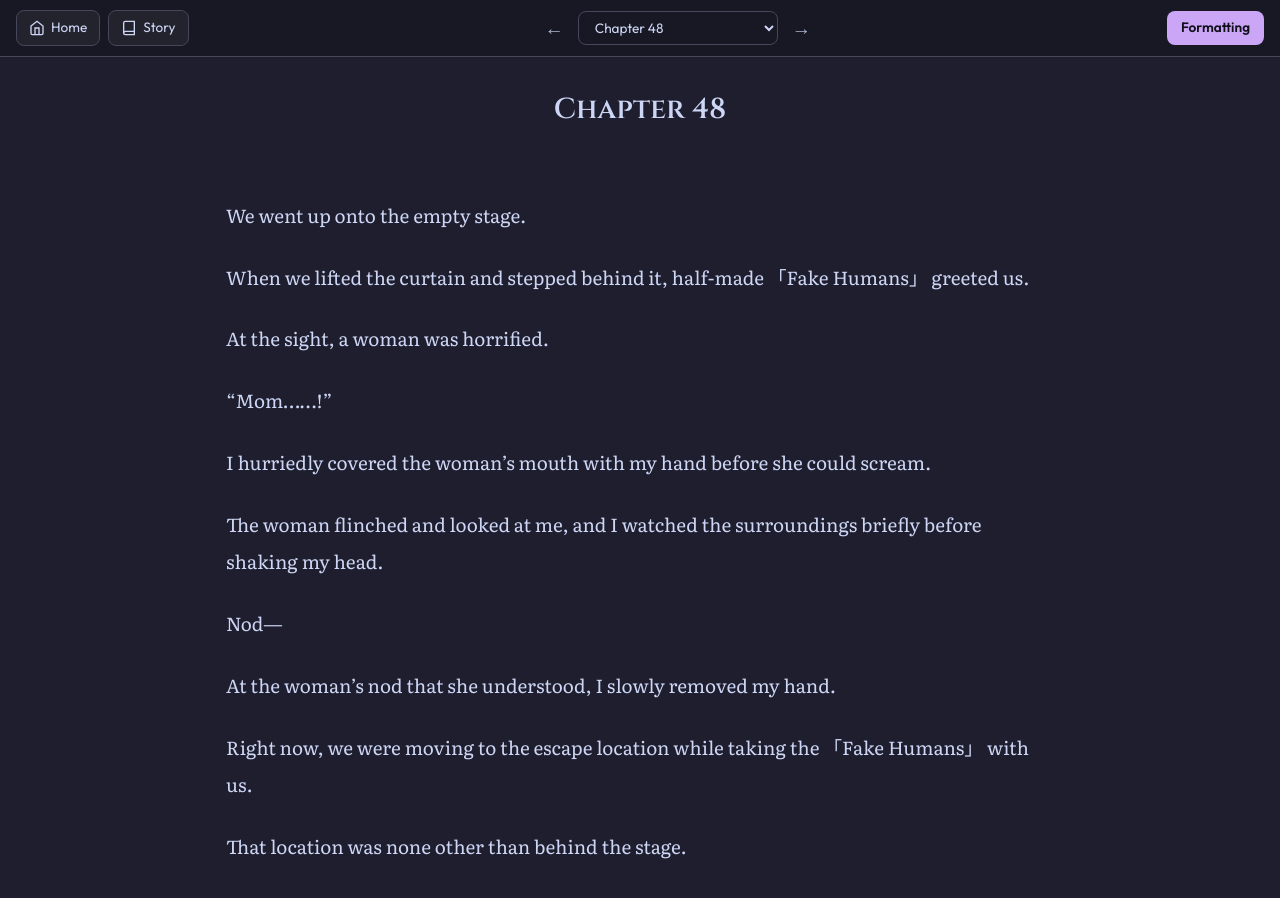
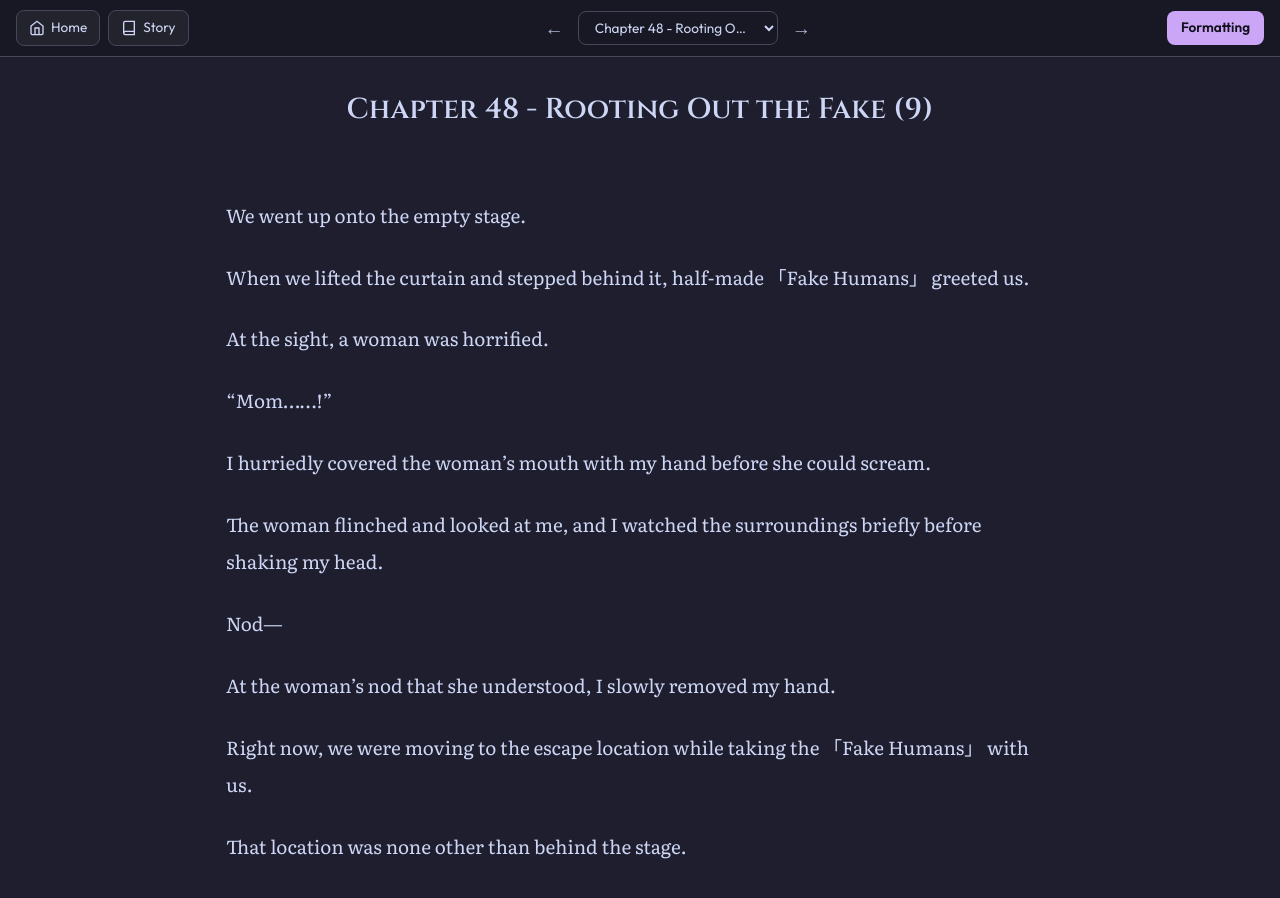
Before and after one commit to soleumn/soleumn.github.io, a Jekyll site: the page built from _chapters/esg/ch48.md, in a window 1280 px wide and 900 px high. Built offline with Jekyll 4.4.1, drawn with Linux system fonts in a browser that asks for light colours; comment, search, counter and statistics services are not loaded.

Commit message:
Update ch48.md

```diff
--- a/_chapters/esg/ch48.md
+++ b/_chapters/esg/ch48.md
@@ -1,5 +1,5 @@
 ---
-title: "Chapter 48"
+title: "Chapter 48 - Rooting Out the Fake (9)"
 categories: esg
 capitulo: 48
 ---
```
